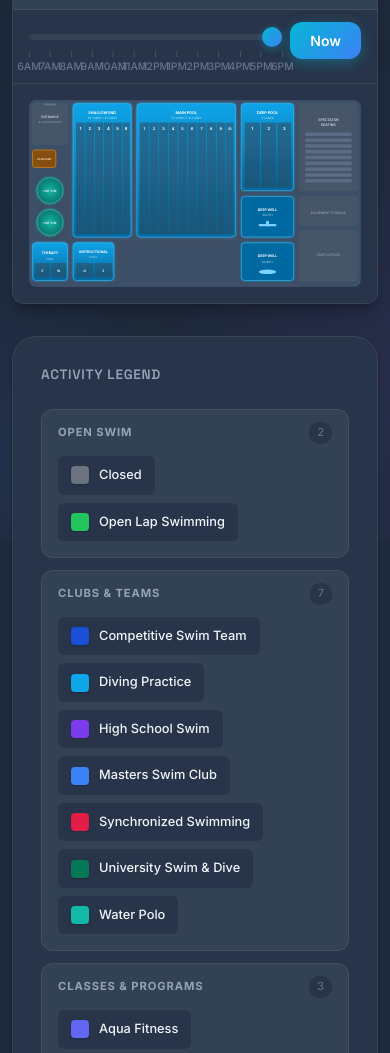
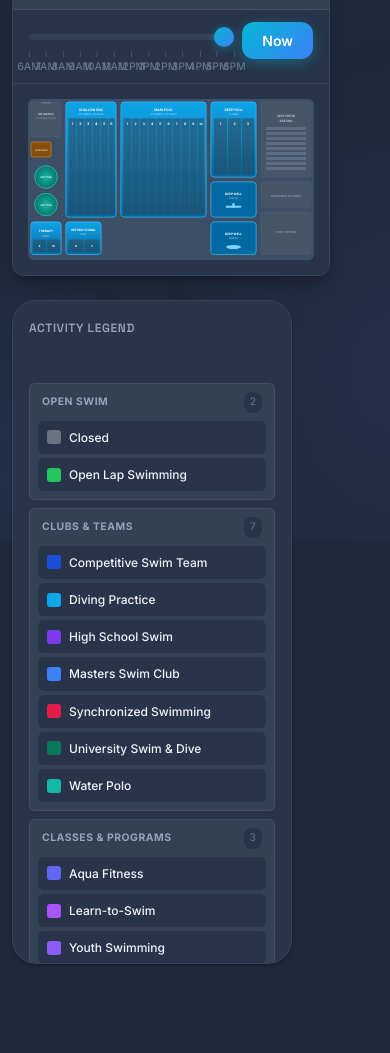
Before and after one commit to otterholte/PoolScheduleVisualizer, a plain HTML site: page index.html in a window 390 px wide. Shown: the part 303-1356 px from the top of the page. After the commit the page ends 1279 px from the top, so only its background shows below. Drawn offline with Linux system fonts and the light colour scheme.

Commit message:
Move legend to sticky sidebar on right side of floorplan

```diff
--- a/css/style.css
+++ b/css/style.css
@@ -251,9 +251,20 @@ body::before {
 .main {
   position: relative;
   z-index: 1;
-  padding: 32px;
+  padding: 24px;
   max-width: 1800px;
   margin: 0 auto;
+}
+
+.main-content {
+  display: flex;
+  gap: 24px;
+  align-items: flex-start;
+}
+
+.floorplan-section {
+  flex: 1;
+  min-width: 0;
 }
 
 /* ==========================================
@@ -337,6 +348,30 @@ body::before {
   border: 1px solid var(--border-subtle);
   overflow: hidden;
   box-shadow: var(--shadow-lg);
+}
+
+/* Responsive: Stack on smaller screens */
+@media (max-width: 1200px) {
+  .legend-sidebar {
+    width: 240px;
+  }
+}
+
+@media (max-width: 900px) {
+  .main-content {
+    flex-direction: column;
+  }
+
+  .legend-sidebar {
+    width: 100%;
+    max-height: none;
+    position: static;
+  }
+
+  .legend-category__items {
+    flex-direction: row;
+    flex-wrap: wrap;
+  }
 }
 
 .floorplan-header {
@@ -492,71 +527,65 @@ body::before {
 }
 
 /* ==========================================
-   Legend Panel
+   Legend Sidebar
    ========================================== */
-.legend-panel {
-  margin-top: 32px;
+.legend-sidebar {
+  width: 280px;
+  flex-shrink: 0;
   background: var(--bg-secondary);
   border-radius: var(--radius-xl);
   border: 1px solid var(--border-subtle);
-  padding: 24px 28px;
+  padding: 16px;
   box-shadow: var(--shadow);
+  max-height: calc(100vh - 180px);
+  overflow-y: auto;
+  position: sticky;
+  top: 96px;
 }
 
-.legend-panel__header {
+.legend-sidebar__header {
   display: flex;
   align-items: center;
   justify-content: space-between;
-  margin-bottom: 20px;
-  flex-wrap: wrap;
-  gap: 12px;
+  margin-bottom: 12px;
 }
 
-.legend-panel__title {
+.legend-sidebar__title {
   font-family: var(--font-display);
-  font-size: 0.85rem;
+  font-size: 0.75rem;
   font-weight: 600;
   color: var(--text-secondary);
   text-transform: uppercase;
   letter-spacing: 0.05em;
 }
 
-.legend-panel__filter-info {
-  display: flex;
-  align-items: center;
-  gap: 12px;
+.legend-sidebar__filter-info {
+  font-size: 0.8rem;
+  font-weight: 600;
+  color: var(--accent-cyan);
+  margin-bottom: 12px;
+  min-height: 20px;
 }
 
-.legend-panel__filter-label {
-  font-size: 0.8rem;
-  color: var(--text-muted);
-}
-
-.legend-panel__filter-value {
-  font-size: 0.85rem;
-  font-weight: 600;
-  color: var(--accent-cyan);
-}
-
-.legend-panel__clear-btn {
-  padding: 6px 14px;
-  font-size: 0.75rem;
+.legend-sidebar__clear-btn {
+  padding: 4px 10px;
+  font-size: 0.7rem;
   background: var(--bg-tertiary);
   border: 1px solid var(--border-light);
-  border-radius: var(--radius);
+  border-radius: var(--radius-sm);
   color: var(--text-secondary);
   cursor: pointer;
   transition: all var(--transition-fast);
   font-weight: 500;
 }
 
-.legend-panel__clear-btn:hover {
+.legend-sidebar__clear-btn:hover {
   background: var(--bg-primary);
   border-color: var(--accent-cyan);
   color: var(--accent-cyan);
 }
 
-.legend-panel__clear-btn--hidden {
+.legend-sidebar__clear-btn--hidden {
   opacity: 0;
   pointer-events: none;
 }
@@ -564,13 +593,13 @@ body::before {
 .legend-grid {
   display: flex;
   flex-direction: column;
-  gap: 12px;
+  gap: 8px;
 }
 
 /* Category Card (Accordion Style) */
 .legend-category-card {
   background: var(--bg-tertiary);
-  border-radius: var(--radius);
+  border-radius: var(--radius-sm);
   border: 1px solid var(--border-subtle);
   overflow: hidden;
   transition: all var(--transition-fast);
@@ -582,7 +611,7 @@ body::before {
 
 .legend-category-card--active {
   border-color: var(--accent-cyan);
-  box-shadow: 0 0 0 3px rgba(6, 182, 212, 0.1), var(--shadow-glow);
+  box-shadow: 0 0 0 2px rgba(6, 182, 212, 0.1);
 }
 
 .legend-category-card--dimmed {
@@ -597,7 +626,7 @@ body::before {
   display: flex;
   align-items: center;
   justify-content: space-between;
-  padding: 12px 16px;
+  padding: 8px 12px;
   cursor: pointer;
   transition: all var(--transition-fast);
   user-select: none;
@@ -612,10 +641,10 @@ body::before {
 }
 
 .legend-category__title {
-  font-size: 0.7rem;
+  font-size: 0.65rem;
   font-weight: 700;
   text-transform: uppercase;
-  letter-spacing: 0.08em;
+  letter-spacing: 0.05em;
   color: var(--text-secondary);
   transition: color var(--transition-fast);
 }
@@ -625,11 +654,11 @@ body::before {
 }
 
 .legend-category__count {
-  font-size: 0.7rem;
+  font-size: 0.65rem;
   color: var(--text-muted);
   background: var(--bg-secondary);
-  padding: 2px 8px;
-  border-radius: 10px;
+  padding: 2px 6px;
+  border-radius: 8px;
 }
 
 .legend-category-card--active .legend-category__count {
@@ -639,17 +668,17 @@ body::before {
 
 .legend-category__items {
   display: flex;
-  flex-wrap: wrap;
-  gap: 8px;
-  padding: 0 16px 16px 16px;
+  flex-direction: column;
+  gap: 4px;
+  padding: 0 8px 8px 8px;
 }
 
 /* Legend Item */
 .legend-item {
   display: flex;
   align-items: center;
-  gap: 10px;
-  padding: 8px 12px;
+  gap: 8px;
+  padding: 6px 8px;
   background: var(--bg-secondary);
   border-radius: var(--radius-sm);
   border: 1px solid transparent;
@@ -660,13 +689,11 @@ body::before {
 .legend-item:hover {
   background: var(--bg-primary);
   border-color: var(--border-light);
-  transform: translateY(-1px);
 }
 
 .legend-item--active {
   border-color: var(--accent-cyan);
   background: rgba(6, 182, 212, 0.15);
-  box-shadow: 0 0 0 2px rgba(6, 182, 212, 0.15);
 }
 
 .legend-item--dimmed {
@@ -675,22 +702,22 @@ body::before {
 
 .legend-item--dimmed:hover {
   opacity: 0.6;
-  transform: none;
 }
 
 .legend-item__color {
-  width: 18px;
-  height: 18px;
-  border-radius: 4px;
+  width: 14px;
+  height: 14px;
+  border-radius: 3px;
   flex-shrink: 0;
-  box-shadow: var(--shadow-sm);
 }
 
 .legend-item__name {
-  font-size: 0.8rem;
+  font-size: 0.75rem;
   font-weight: 500;
   color: var(--text-primary);
   white-space: nowrap;
+  overflow: hidden;
+  text-overflow: ellipsis;
 }
 
 /* ==========================================
--- a/index.html
+++ b/index.html
@@ -44,8 +44,10 @@
     <!-- Day Selector -->
     <nav class="day-selector" id="daySelector"></nav>
 
-    <!-- Floorplan Section -->
-    <section class="floorplan-section">
+    <!-- Main Content: Floorplan + Legend Sidebar -->
+    <div class="main-content">
+      <!-- Floorplan Section -->
+      <section class="floorplan-section">
       <div class="floorplan-header">
         <h2 class="floorplan-header__title" id="floorplanTitle">Facility Floorplan</h2>
         <span class="floorplan-header__time" id="timeDisplay">10:00 AM</span>
@@ -302,17 +304,16 @@
       </div>
     </section>
 
-    <!-- Legend -->
-    <section class="legend-panel">
-      <div class="legend-panel__header">
-        <h3 class="legend-panel__title">ACTIVITY LEGEND</h3>
-        <div class="legend-panel__filter-info">
-          <span class="legend-panel__filter-value" id="filterValue"></span>
-          <button class="legend-panel__clear-btn legend-panel__clear-btn--hidden" id="clearFilterBtn">Clear Filter</button>
+      <!-- Legend Sidebar -->
+      <aside class="legend-sidebar">
+        <div class="legend-sidebar__header">
+          <h3 class="legend-sidebar__title">ACTIVITY LEGEND</h3>
+          <button class="legend-sidebar__clear-btn legend-sidebar__clear-btn--hidden" id="clearFilterBtn">Clear</button>
         </div>
-      </div>
-      <div class="legend-grid" id="legendGrid"></div>
-    </section>
+        <div class="legend-sidebar__filter-info" id="filterValue"></div>
+        <div class="legend-grid" id="legendGrid"></div>
+      </aside>
+    </div>
   </main>
 
   <!-- Modal for Lane Details -->
--- a/js/app.js
+++ b/js/app.js
@@ -232,14 +232,14 @@ class PoolScheduleApp {
     if (this.activeFilters.length > 0) {
       const names = this.activeFilters.map(f => f.name);
       if (names.length <= 2) {
-        filterValue.textContent = 'Showing: ' + names.join(', ');
+        filterValue.textContent = names.join(', ');
       } else {
-        filterValue.textContent = `Showing: ${names.length} selections`;
+        filterValue.textContent = `${names.length} selected`;
       }
-      this.elements.clearFilterBtn.classList.remove('legend-panel__clear-btn--hidden');
+      this.elements.clearFilterBtn.classList.remove('legend-sidebar__clear-btn--hidden');
     } else {
       filterValue.textContent = '';
-      this.elements.clearFilterBtn.classList.add('legend-panel__clear-btn--hidden');
+      this.elements.clearFilterBtn.classList.add('legend-sidebar__clear-btn--hidden');
     }
   }
 
```
